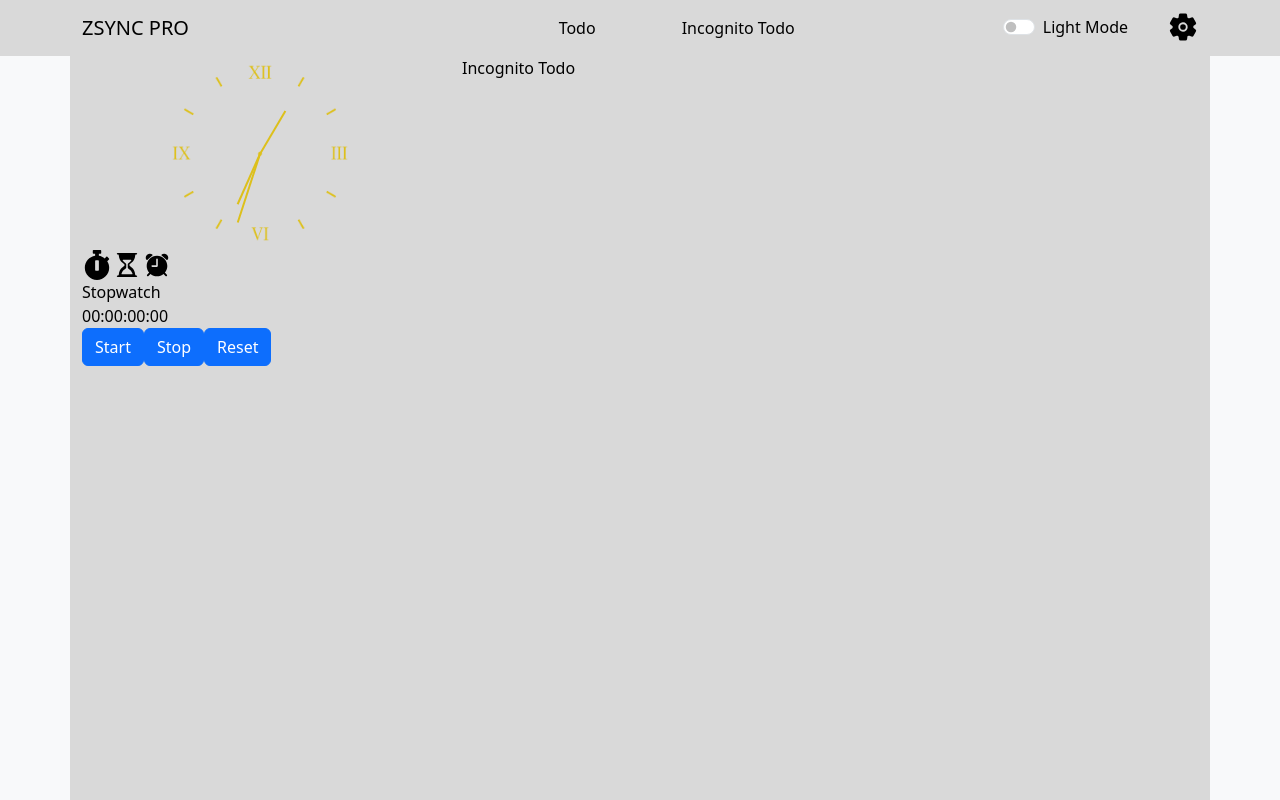
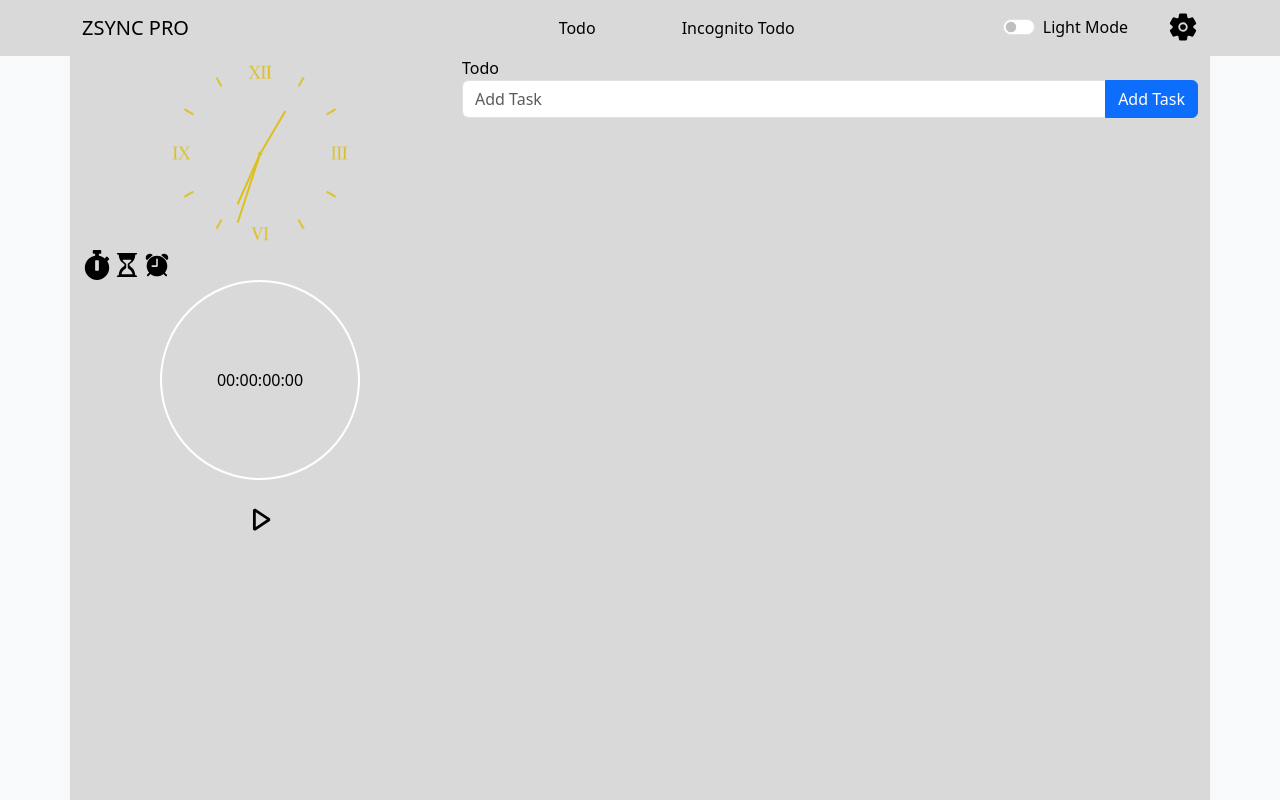
Before and after one commit to AakashGaur03/ZSYNC_PRO, a React (Vite) app: page /incognito-todo in a window 1280 px wide. Both pictures are taken after a click on the icon 97 px from the left and 264 px from the top of the page. Built offline with nearby package versions, Linux system fonts and the light colour scheme.

Commit message:
Updated Incodnito Todo and Stopwatch
Added incognito Todo and in stopwatch added stopwatch functionalities

```diff
--- a/src/components/CLockSubModules/Stopwatch.jsx
+++ b/src/components/CLockSubModules/Stopwatch.jsx
@@ -1,64 +1,100 @@
-// import React, { useState } from 'react'
-// import { Button } from 'react-bootstrap';
-
-// const Stopwatch = () => {
-//     // const a=0;
-//     const [a,setA]=useState(0)
-//     const add=()=>{
-//         setInterval(() => {
-//             setA(prev => prev +1)
-
-//         }, 10);
-//     }
-//   return (
-//     <>
-//         <div>Stopwatch</div>
-//         <div>{a}</div>
-//         <Button onClick={add}/>
-//     </>
-//   )
-// }
-
-// export default Stopwatch
-
-import React, { useRef, useState } from "react";
-import { Button } from "react-bootstrap";
+import React, { useEffect, useRef, useState } from "react";
+import { VscDebugStart } from "react-icons/vsc";
+import { IoIosPause } from "react-icons/io";
+import { GrPowerReset } from "react-icons/gr";
+import { FaRegFlag } from "react-icons/fa";
 
 const Stopwatch = () => {
   const [elapsedTime, setElapsedTime] = useState(0);
-  const intervalRef = useRef()
+  const [flagElapsedTime, setFlagElapsedTime] = useState(0);
+  const [isActiveStopwatch, setIsActiveStopwatch] = useState(false);
+  const [isStopwatchStart, setIsStopwatchStart] = useState(false);
+  const [flagElapsedTimeArr, setFlagElapsedTimeArr] = useState([]);
+  const intervalRef = useRef();
   const formatTime = (time) => {
     const miliSeconds = time % 1000;
     const seconds = Math.floor(time / 1000) % 60;
     const minutes = Math.floor(time / (1000 * 60)) % 60;
     const hours = Math.floor(time / (1000 * 60 * 60)) % 60;
+    const formatNumber = (num) => (num < 10 ? `0${num}` : num);
+    const formattedMilliseconds = formatNumber(Math.floor(miliSeconds / 10));
 
-    const formatNumber=(num)=>(num<10 ? `0${num}`:num)
-    const formattedMilliseconds =formatNumber(Math.floor(miliSeconds/10))
+    return `${formatNumber(hours)}:${formatNumber(minutes)}:${formatNumber(
+      seconds
+    )}:${formattedMilliseconds}`;
+  };
 
-    return `${formatNumber(hours)}:${formatNumber(minutes)}:${formatNumber(seconds)}:${formattedMilliseconds}`
-  };
-  const handleStartStopwatch = () => {
-    intervalRef.current = setInterval(() => {
-        setElapsedTime((prev) => prev+10)
-    }, 10);
-  };
-  const handleStopStopwatch = () => {
-    clearInterval(intervalRef.current)
+  useEffect(() => {
+    if (isActiveStopwatch) {
+      intervalRef.current = setInterval(() => {
+        setElapsedTime((prev) => prev + 10);
+        setFlagElapsedTime((prev) => prev + 10);
+      }, 10);
+    } else {
+      clearInterval(intervalRef.current);
+    }
+
+    return () => {
+      clearInterval(intervalRef.current);
+    };
+  }, [isActiveStopwatch]);
+  const handleToggleStopwatch = () => {
+    setIsActiveStopwatch(!isActiveStopwatch);
+    setIsStopwatchStart(true);
   };
   const handleResetStopwatch = () => {
-    clearInterval(intervalRef.current)
-    setElapsedTime(0)
+    clearInterval(intervalRef.current);
+    setElapsedTime(0);
+    setIsActiveStopwatch(false);
+    setIsStopwatchStart(false);
+    setFlagElapsedTime(0)
+    setFlagElapsedTimeArr([]);
   };
+  const flagTime = () => {
+    console.log(formatTime(flagElapsedTime), formatTime(elapsedTime));
+    setFlagElapsedTimeArr((prevFlagElapsedTimeArr) => [
+      ...prevFlagElapsedTimeArr,
+      { flagElapsedTime, elapsedTime },
+    ]);
+    console.log(flagElapsedTimeArr, " aaa");
+    setFlagElapsedTime(0);
+  };
+
   return (
-    <>
-      <div>Stopwatch</div>
-      <div>{formatTime(elapsedTime)}</div>
-      <Button onClick={handleStartStopwatch}>Start</Button>
-      <Button onClick={handleStopStopwatch}>Stop</Button>
-      <Button onClick={handleResetStopwatch}>Reset</Button>
-    </>
+    <div className="stopwatch-container mb-2">
+      <div className="stopwatch mb-4">
+        <span>{formatTime(elapsedTime)}</span>
+      </div>
+      <div className="d-flex w-100 justify-content-around">
+        {isStopwatchStart && (
+          <GrPowerReset
+            className="stopwatchIcons"
+            onClick={handleResetStopwatch}
+            size={30}
+          />
+        )}
+        <div className="stopwatchIcons" onClick={handleToggleStopwatch}>
+          {isActiveStopwatch ? (
+            <IoIosPause size={30} />
+          ) : (
+            <VscDebugStart size={30} />
+          )}
+        </div>
+        {isStopwatchStart && (
+          <FaRegFlag onClick={flagTime} className="stopwatchIcons" size={30} />
+        )}
+      </div>
+      {flagElapsedTimeArr
+        .slice()
+        .reverse()
+        .map((x, index) => (
+          <div key={index} className="d-flex w-100 justify-content-around">
+            <div>{flagElapsedTimeArr.length - index}</div>
+            <div>{formatTime(x.flagElapsedTime)}</div>
+            <div>{formatTime(x.elapsedTime)}</div>
+          </div>
+        ))}
+    </div>
   );
 };
-
 export default Stopwatch;
--- a/src/components/IncognitoTodo.jsx
+++ b/src/components/IncognitoTodo.jsx
@@ -1,9 +1,102 @@
-import React from 'react'
+import React, { useEffect, useState } from "react";
+import { Button, Form, InputGroup } from "react-bootstrap";
+import { FaTrash ,FaEdit } from "react-icons/fa";
 
-const IncognitoTodo = () => {
+const Todo = () => {
+  const [newTask, setNewTask] = useState("");
+  const [tasks, setTasks] = useState(JSON.parse(sessionStorage.getItem("taskArray"))?JSON.parse(sessionStorage.getItem("taskArray")):[]);
+  const [editingTaskId,setEditingTaskId]=useState(null)
+
+  useEffect(() => {
+    const storedTask = JSON.parse(sessionStorage.getItem("taskArray")) || []
+    setTasks(storedTask);
+  },[]);
+
+  useEffect(()=>{
+    sessionStorage.setItem("taskArray",JSON.stringify(tasks));
+  },[tasks])
+
+  const addTask = () => {
+    if (newTask.trim() !== "") {
+      setTasks([{ id: Date.now(), text: newTask, completed: false }, ...tasks]);
+      setNewTask("");
+    }
+  };
+  const toggleTaskStatus = (taskId) => {
+    const updatedTasks = tasks.map((task) =>
+      task.id === taskId ? { ...task, completed: !task.completed } : task
+    );
+    setTasks(updatedTasks);
+  };
+  const removeTask = (taskId) => {
+    const updatedTasks = tasks.filter((task) => task.id !== taskId);
+    setTasks(updatedTasks);
+  };
+  const editTask = (taskId) => {
+    setEditingTaskId(taskId)
+    const taskToEdit = tasks.find((task)=>task.id===taskId)
+    if(taskToEdit)
+    {
+      setNewTask(taskToEdit.text)
+    }
+  };
+  const saveEditing =()=>{
+    const updatedTask = tasks.map((task)=>task.id===editingTaskId? {...task , text:newTask} : task )
+    setTasks(updatedTask)
+    setEditingTaskId(null)
+    setNewTask("")
+  }
   return (
-    <div>Incognito Todo</div>
-  )
-}
+    <>
+      <div>Todo</div>
+      <InputGroup className="mb-3">
+        <Form.Control
+          type="text"
+          value={newTask}
+          onChange={(e) => {
+            setNewTask(e.target.value);
+          }}
+          placeholder="Add Task"
+          aria-label=""
+          aria-describedby="addTask"
+        />
+        <Button variant="primary" id="" onClick={editingTaskId? saveEditing :addTask}>
+          {editingTaskId ? "Save Task" :"Add Task"}
+        </Button>
+      </InputGroup>
+      {/* <div>{newTask}</div> */}
+      <ul style={{ overflowY: "auto", maxHeight: "75vh" }}>
+        {tasks.map((task) => (
+          <li key={task.id} style={{ display: "flex" }}>
+            <div style={{ width: "80%" }}>
+              <span
+                style={{
+                  textDecoration: task.completed ? "line-through" : "none",
+                }}
+              >
+                {task.text}
+              </span>
+            </div>
+            <Form.Check
+              className="me-3"
+              checked={task.completed}
+              onChange={() => toggleTaskStatus(task.id)}
+            />
+            <FaEdit
+              size={20}
+              className="me-3"
+              onClick={() => editTask(task.id)}
+            />
+            <FaTrash
+              size={20}
+              className="me-3 cursorPointer"
+              onClick={() => removeTask(task.id)}
+            />
+          </li>
+        ))}
+      </ul>
+    </>
+  );
+};
 
-export default IncognitoTodo
+export default Todo;
--- a/src/index.css
+++ b/src/index.css
@@ -49,3 +49,26 @@
 .cursorPointer{
   cursor: pointer;
 }
+
+.stopwatch-container {
+  display: flex;
+  flex-direction: column;
+  align-items: center;
+  text-align: center;
+}
+
+.stopwatch{
+  height: 200px;
+  width: 200px;
+  display: flex;
+  justify-content: center;
+  align-items: center;
+  border-radius: 50%;
+  border: 2px solid white;
+}
+.stopwatchIcons{
+  transition: 0.8s;
+}
+.stopwatchIcons:active{
+  transform: scale(2);
+}
```
